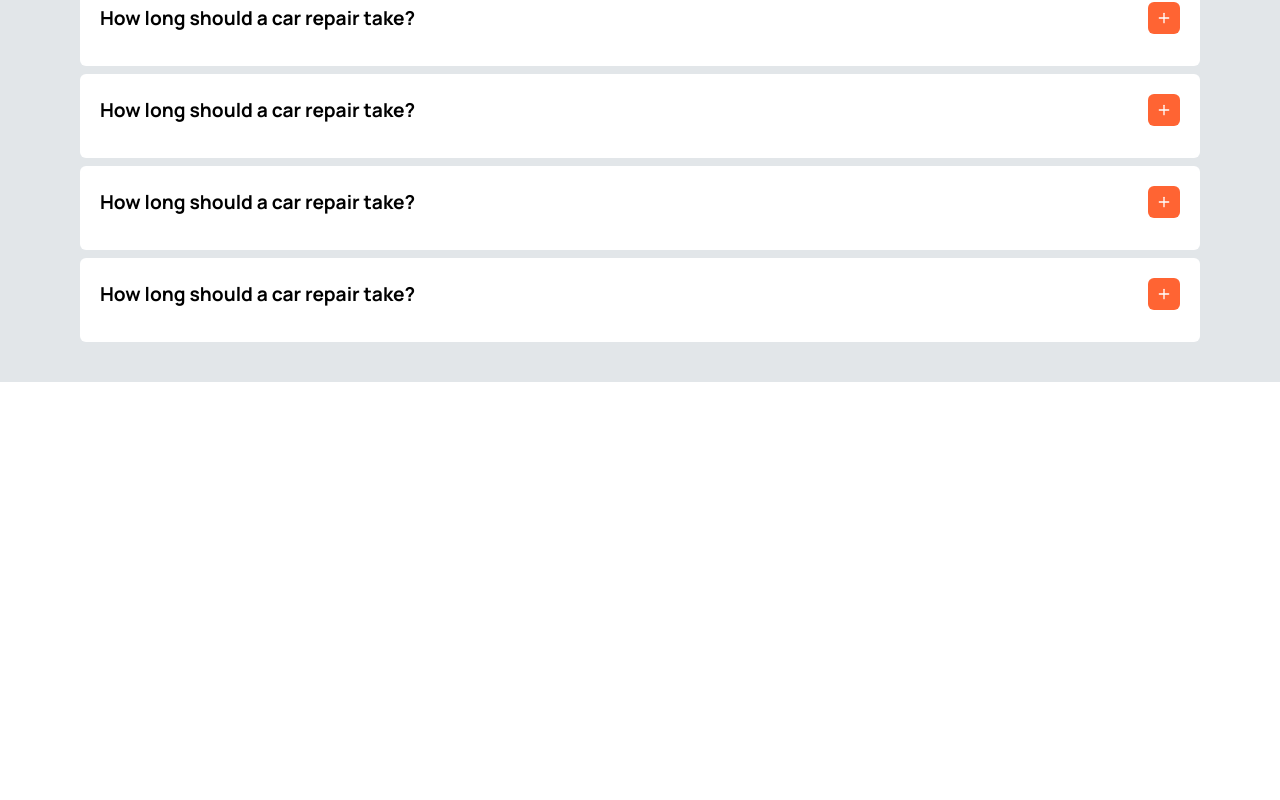
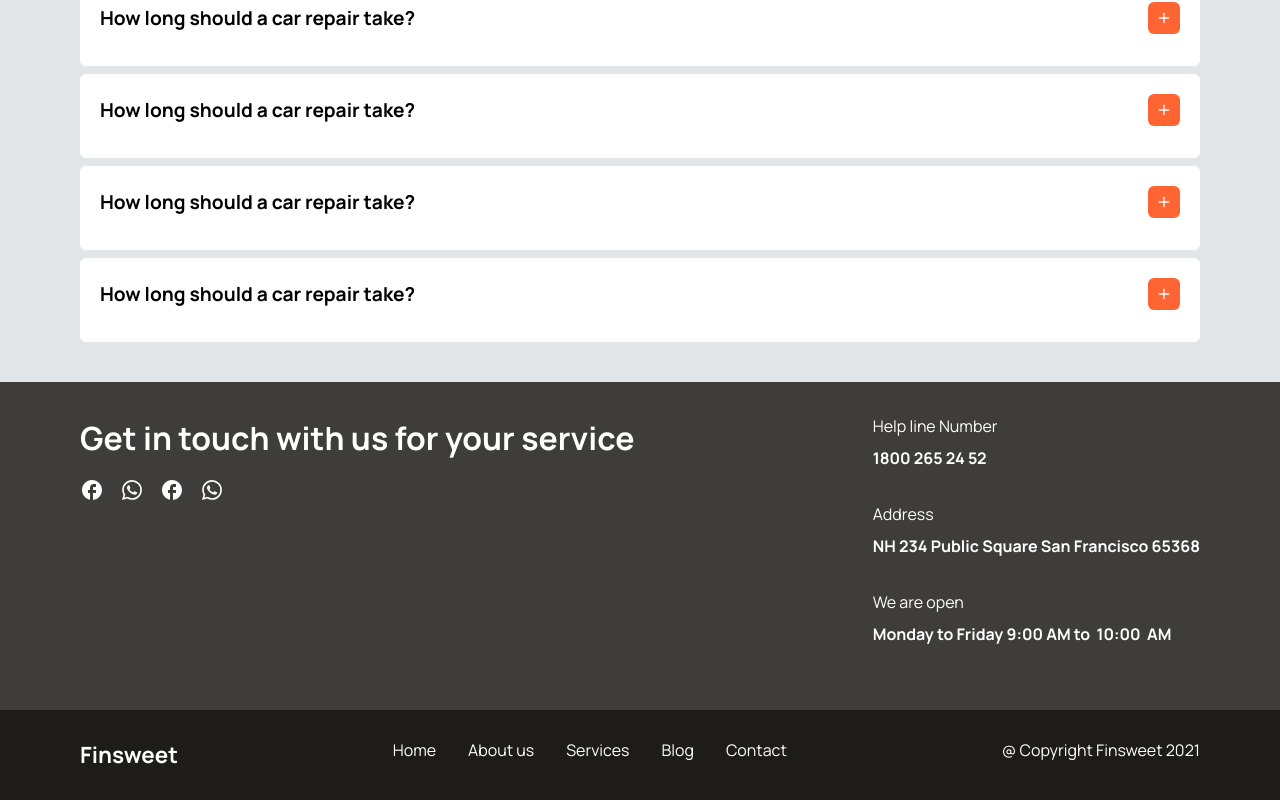
Before and after one commit to solawaleayomide/Finsweet-Auto, a React (Create React App) app: page / in a window 1280 px wide. Shown: the part 3968-4768 px from the top of the page. Before the commit the page ends 4350 px from the top, so only its background shows below. Built offline with nearby package versions, Linux system fonts and the light colour scheme.

Commit message:
finsweet-auto

```diff
--- a/src/App.js
+++ b/src/App.js
@@ -2,6 +2,8 @@ import React from "react";
 import { BrowserRouter as Router, Routes, Route } from "react-router-dom";
 import Navbar from "./components/Navbar";
 import Home from "../src/pages/home/Home";
+import Footer from "./components/Footer";
+import Footer2 from "./components/Footer2";
 
 function App() {
   return (
@@ -11,6 +13,8 @@ function App() {
         <Routes>
           <Route path="/" element={<Home />} />
         </Routes>
+        <Footer />
+        <Footer2 />
       </Router>
     </div>
   );
--- /dev/null
+++ b/src/components/Footer.js
@@ -0,0 +1,39 @@
+import React from "react";
+import { MdFacebook, MdWhatsapp } from "react-icons/md";
+import { footer } from "../datas/Home";
+
+function Footer() {
+  return (
+    <div className="bg-black opacity-85">
+      <div className="container">
+        <div className="py-8 md:flex justify-between">
+          <div className="text-center md:text-start">
+            <h2 className="font-bold text-white text-[2rem]">
+              Get in touch with us for your service
+            </h2>
+
+            <div className="flex gap-4 text-white mt-9 md:mt-4 mx-auto text-[1.5rem] justify-center md:justify-start ">
+              <MdFacebook />
+              <MdWhatsapp />
+              <MdFacebook />
+              <MdWhatsapp />
+            </div>
+          </div>
+
+          <div className="mt-10 md:mt-0 md:text-start text-center">
+            {footer.map((data) => {
+              return (
+                <div className="mb-8 text-white">
+                  <p className="mb-2">{data.text1}</p>
+                  <h2 className="font-bold">{data.text2}</h2>
+                </div>
+              );
+            })}
+          </div>
+        </div>
+      </div>
+    </div>
+  );
+}
+
+export default Footer;
--- /dev/null
+++ b/src/components/Footer2.js
@@ -0,0 +1,34 @@
+import React from "react";
+import { Link } from "react-router-dom";
+import { navLinks } from "../datas/Navlinks";
+
+function Footer2() {
+  return (
+    <div className="bg-black">
+      <div className="container pt-7">
+        <div className="md:flex md:justify-between text-center text-white">
+          <h2 className="font-bold text-[1.4rem] mb-7">Finsweet</h2>
+
+          <div className="mb-7">
+            <ul className="flex flex-col sm:flex-row justify-center items-center gap-4 sm:gap-8">
+              {navLinks.map((link) => (
+                <li
+                  key={link.id}
+                  className="hover:border-b-2 hover:border-primary w-fit"
+                >
+                  <Link to={link.path}>{link.name}</Link>
+                </li>
+              ))}
+            </ul>
+          </div>
+
+          <div>
+            <h2>@ Copyright Finsweet 2021</h2>
+          </div>
+        </div>
+      </div>
+    </div>
+  );
+}
+
+export default Footer2;
--- a/src/datas/Home.js
+++ b/src/datas/Home.js
@@ -251,3 +251,18 @@ export const Faq = [
       "I have got my car repaired at Finsweet many times before, they are good at what they do. Not only did they repair my car I have got my car repaired at Finsweet I have got my car repaired at Finsweet",
   },
 ];
+
+export const footer = [
+  {
+    text1: "Help line Number",
+    text2: "1800 265 24 52",
+  },
+  {
+    text1: "Address",
+    text2: "NH 234   Public Square San Francisco  65368",
+  },
+  {
+    text1: "We are open",
+    text2: "Monday to Friday 9:00 AM to  10:00  AM",
+  },
+];
```
